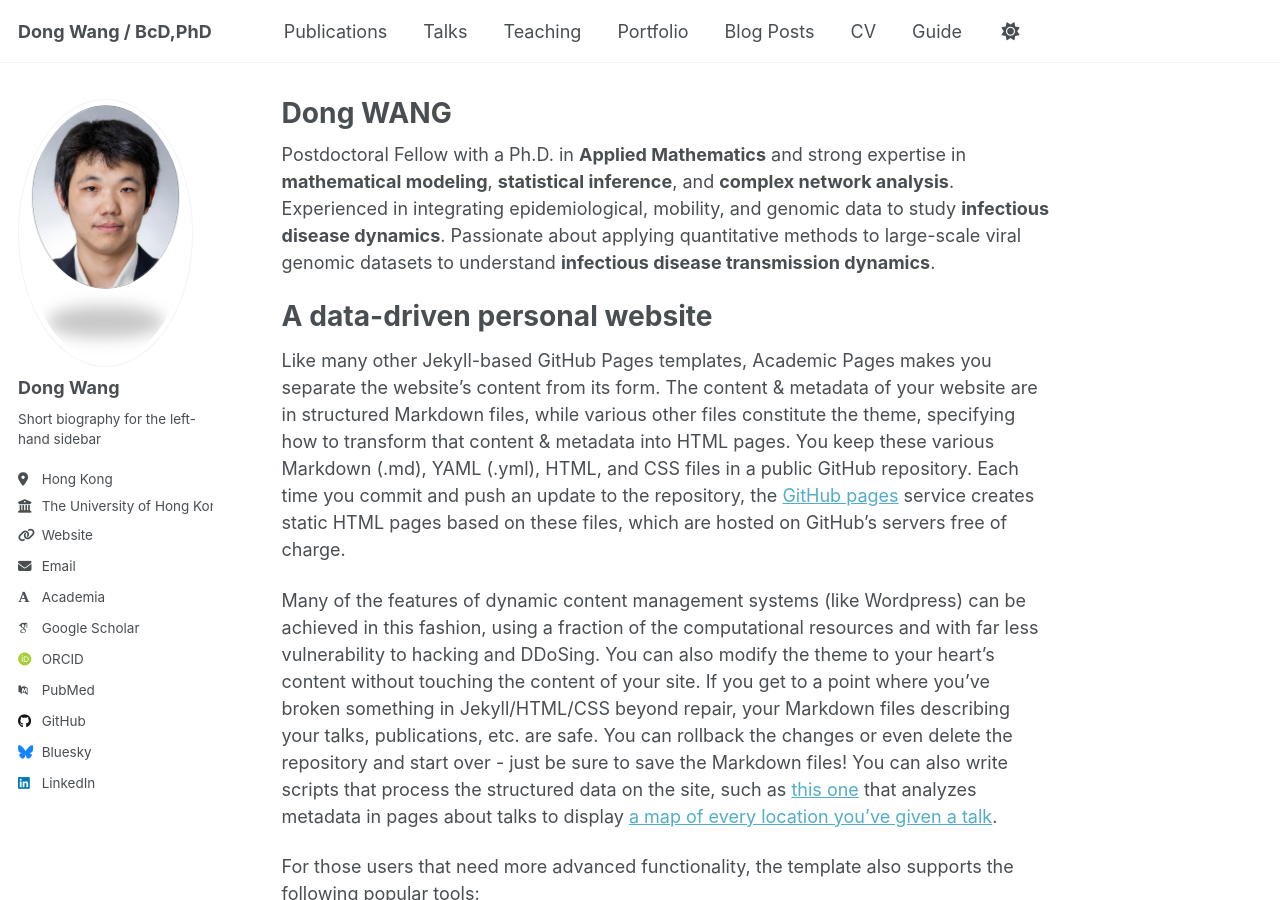
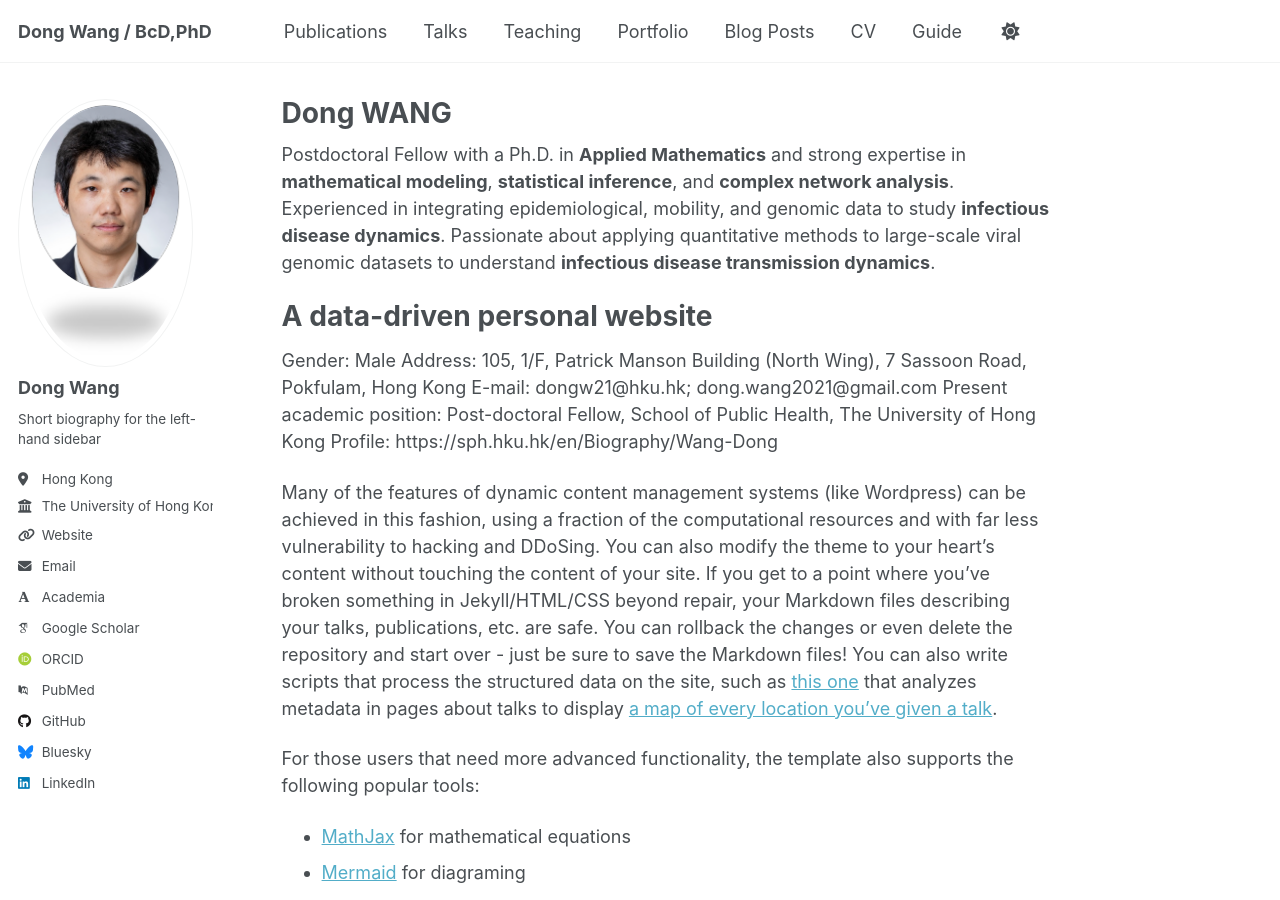
Before and after one commit to WangDongHKU/Dong_WANG.github.io, a Jekyll site: the page built from _pages/about.md, in a window 1280 px wide and 900 px high. Built offline with Jekyll 4.4.1, drawn with Linux system fonts in a browser that asks for light colours; some web fonts are replaced; a script that is not in the unit is left out.

Commit message:
Add personal details to about page
Added personal information including gender, address, email, academic position, and profile link.

Signed-off-by: DONG WANG <92856596+WangDongHKU@users.noreply.github.com>

```diff
--- a/_pages/about.md
+++ b/_pages/about.md
@@ -12,7 +12,11 @@ Postdoctoral Fellow with a Ph.D. in **Applied Mathematics** and strong expertise
 
 A data-driven personal website
 ======
-Like many other Jekyll-based GitHub Pages templates, Academic Pages makes you separate the website's content from its form. The content & metadata of your website are in structured Markdown files, while various other files constitute the theme, specifying how to transform that content & metadata into HTML pages. You keep these various Markdown (.md), YAML (.yml), HTML, and CSS files in a public GitHub repository. Each time you commit and push an update to the repository, the [GitHub pages](https://pages.github.com/) service creates static HTML pages based on these files, which are hosted on GitHub's servers free of charge.
+Gender: Male
+Address: 105, 1/F, Patrick Manson Building (North Wing), 7 Sassoon Road, Pokfulam, Hong Kong
+E-mail: dongw21@hku.hk; dong.wang2021@gmail.com
+Present academic position: Post-doctoral Fellow, School of Public Health, The University of Hong Kong
+Profile: https://sph.hku.hk/en/Biography/Wang-Dong
 
 Many of the features of dynamic content management systems (like Wordpress) can be achieved in this fashion, using a fraction of the computational resources and with far less vulnerability to hacking and DDoSing. You can also modify the theme to your heart's content without touching the content of your site. If you get to a point where you've broken something in Jekyll/HTML/CSS beyond repair, your Markdown files describing your talks, publications, etc. are safe. You can rollback the changes or even delete the repository and start over - just be sure to save the Markdown files! You can also write scripts that process the structured data on the site, such as [this one](https://github.com/academicpages/academicpages.github.io/blob/master/talkmap.ipynb) that analyzes metadata in pages about talks to display [a map of every location you've given a talk](https://academicpages.github.io/talkmap.html).
 
```
